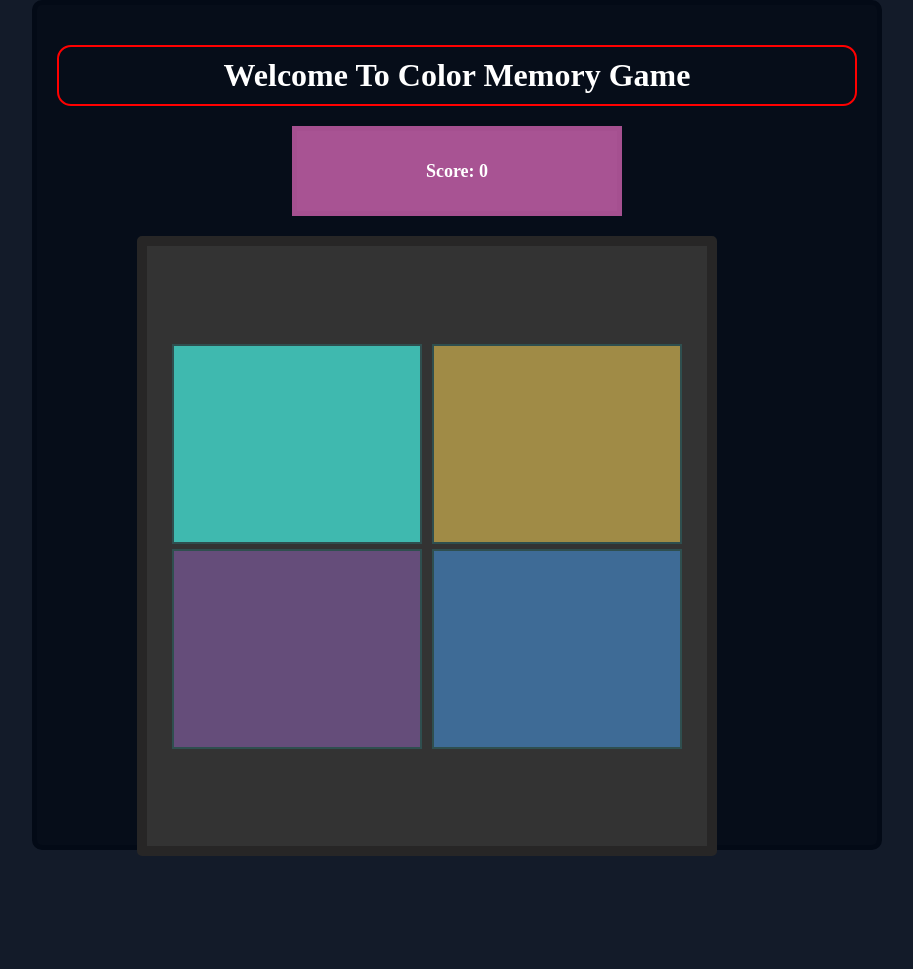
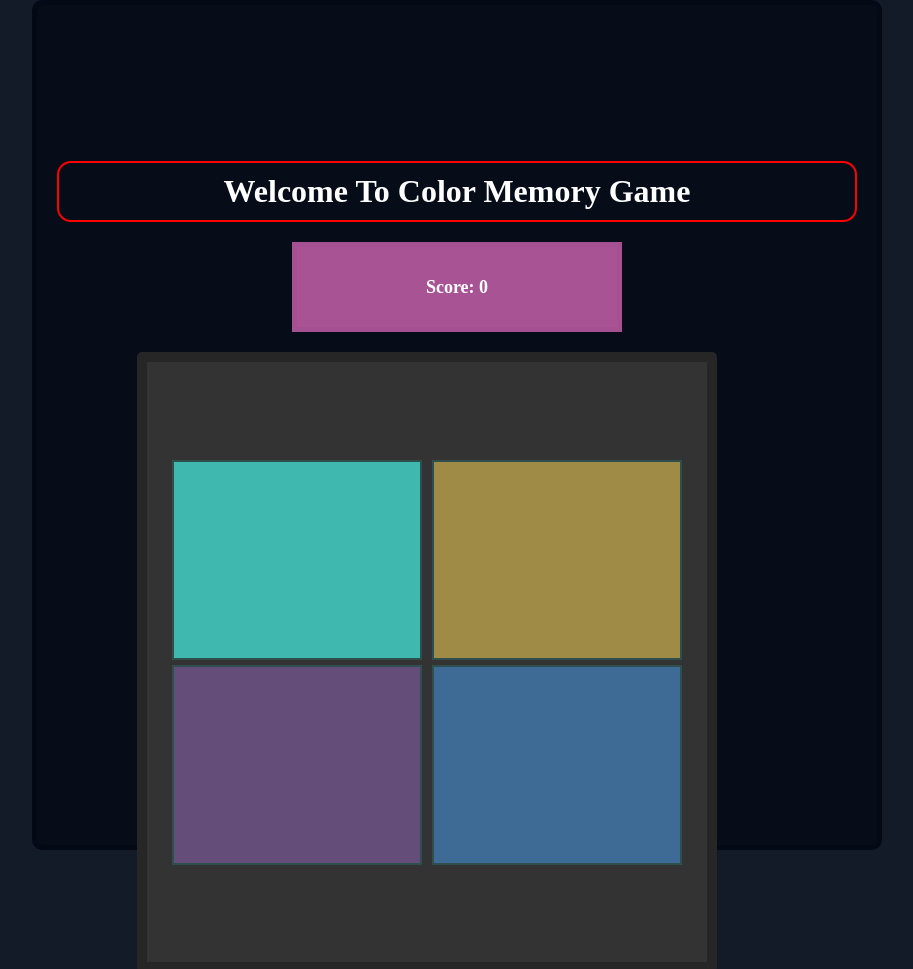
Before and after one commit to Kinza-Iltaf/Color-Memory-Game, a plain HTML site: page index.html in a window 1280 px wide. Shown: the top 969 px of the page, without its empty margins (183-1096 px from the left). Before the commit the page ends 856 px from the top, so only its background shows below. Drawn offline with Linux system fonts and the light colour scheme.

Commit message:
adding top margin to h1

```diff
--- a/style.css
+++ b/style.css
@@ -36,6 +36,7 @@ h1 {
   border-radius: 14px;
   padding: 10px;
   margin: 20px 0;
+  margin-top: 17%;
 }
 
 .score {
```
